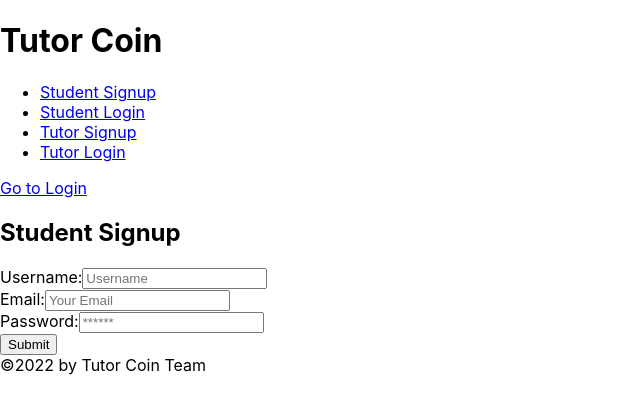
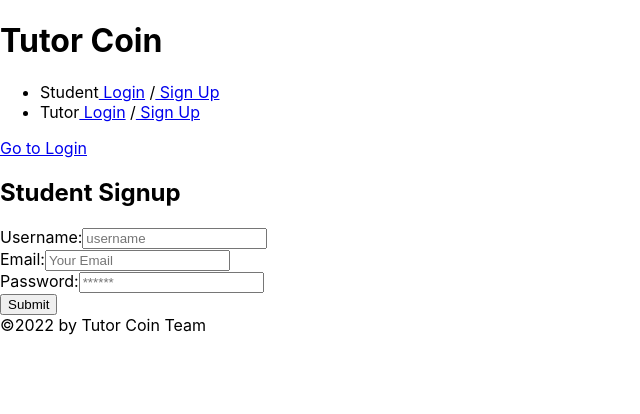
Before and after one commit to mpeterson56/Project-3, a React (Create React App) app in the folder client/: page /studentSignup in a window 1280 px wide. Shown: the top 414 px of the page, without its empty margins (0-640 px from the left). Built offline with nearby package versions, Linux system fonts and the light colour scheme.

Commit message:
changed a camelcase issue

```diff
--- a/client/src/components/Navbar.js
+++ b/client/src/components/Navbar.js
@@ -18,24 +18,19 @@ function Nav() {
       return (
         <ul>
           <li>
-                <Link to="/studentSignup">
-                  Student Signup
-                </Link>
+            Student
+            <span>
+              <Link to="/studentLogin"> Login</Link> /
+              <Link to="/studentSignup"> Sign Up</Link>
+            </span>
           </li>
+
           <li>
-                <Link to="/studentLogin">
-                  Student Login
-                </Link>
-              </li>
-              <li>
-                <Link to="/tutorSignup">
-                  Tutor Signup
-                </Link>
-              </li>
-              <li>
-                <Link to="/tutorLogin">
-                  Tutor Login
-                </Link>
+            Tutor
+            <span>
+              <Link to="/studentLogin"> Login</Link> /
+              <Link to="/tutorSignup"> Sign Up</Link>
+            </span>
           </li>
         </ul>
       );
--- a/client/src/components/Student/Student-Signup.js
+++ b/client/src/components/Student/Student-Signup.js
@@ -36,12 +36,12 @@ function StudentSignup(props) {
             <h2>Student Signup</h2>
             <form onSubmit={handleFormSubmit}>
                 <div>
-                    <label htmlFor="firstName">Username:</label>
+                    <label htmlFor="username">Username:</label>
                     <input
-                        placeholder="Username"
-                        name="userName"
-                        type="userName"
-                        id="userName"
+                        placeholder="username"
+                        name="username"
+                        type="username"
+                        id="username"
                         onChange={handleChange}
                     />
                     </div>
--- a/client/src/components/Tutor/Tutor-Signup.js
+++ b/client/src/components/Tutor/Tutor-Signup.js
@@ -36,12 +36,12 @@ function TutorSignup(props) {
         <h2>Tutor Signup</h2>
         <form onSubmit={handleFormSubmit}>
             <div>
-                <label htmlFor="firstName">Tutor's username:</label>
+                <label htmlFor="tutorname">Tutor's username:</label>
                 <input
                     placeholder="Tutor's Username"
-                    name="tutorName"
-                    type="tutorName"
-                    id="tutorName"
+                    name="tutorname"
+                    type="tutorname"
+                    id="tutorname"
                     onChange={handleChange}
                 />
                 </div>
```
Also changed, not shown: 1 other file (tests, documents, lock files or other folders). Lines whose indentation alone changed are shown as unchanged.
